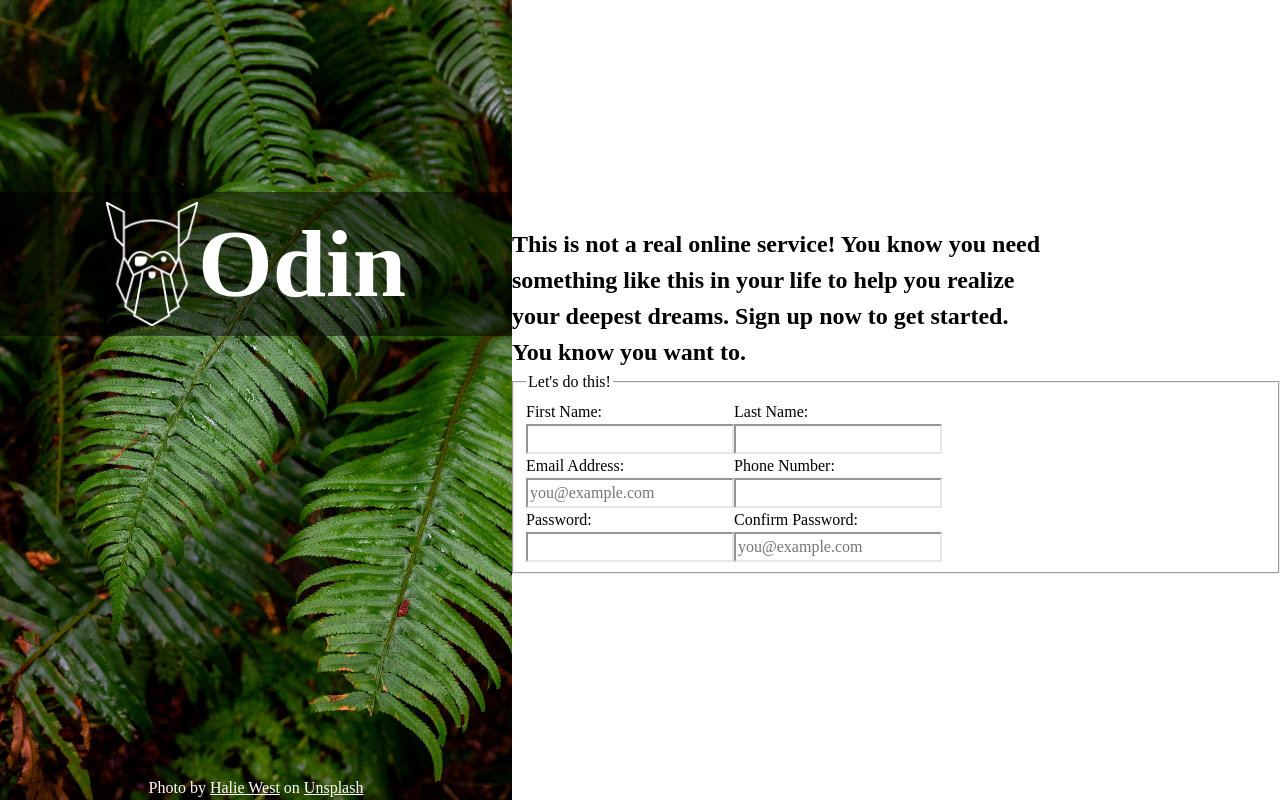
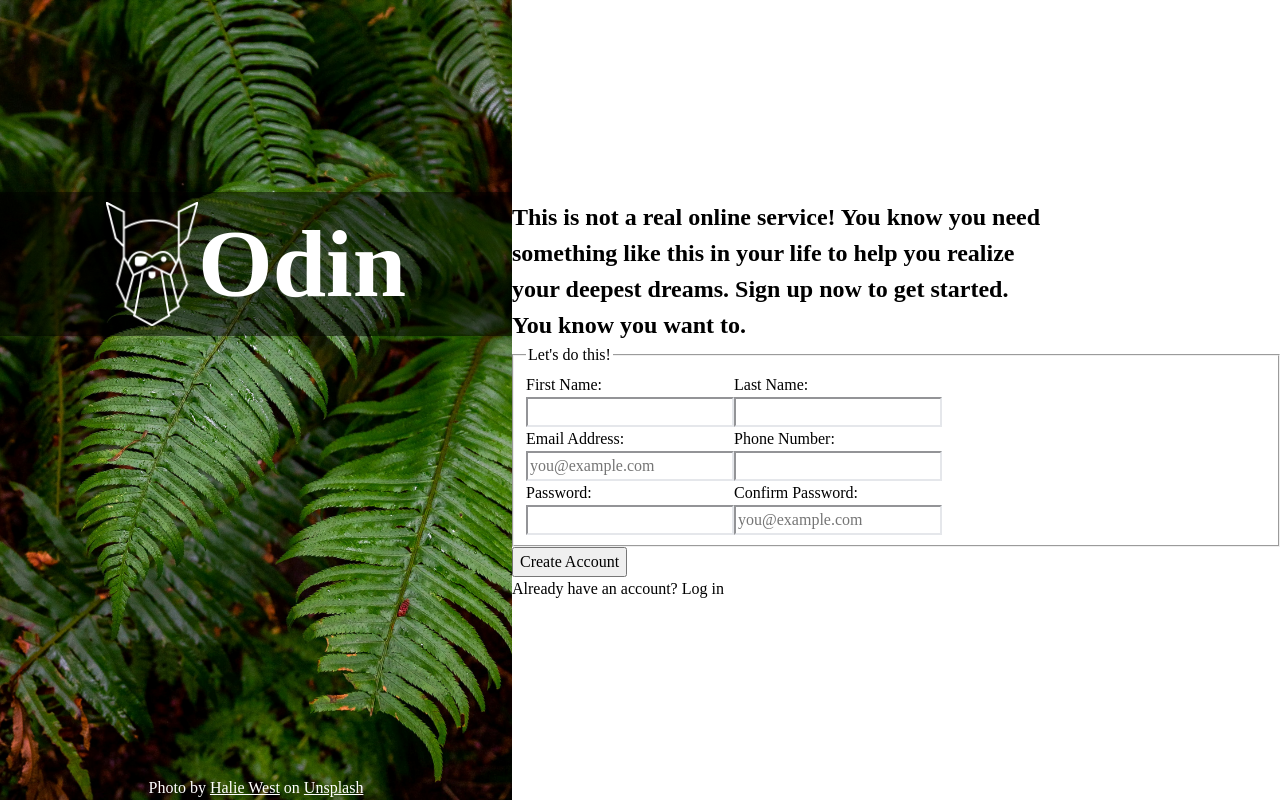
Before and after one commit to fab44-cloud/sign-up-form, a plain HTML site: page index.html in a window 1280 px wide. Drawn offline with Linux system fonts and the light colour scheme.

Commit message:
Set up button for creating the account

```diff
--- a/index.html
+++ b/index.html
@@ -26,13 +26,15 @@
       </footer>
     </div>
     <div class="main-content-container">
-      <h2>
-        This is not a real online service! You know you need something like this
-        in your life to help you realize your deepest dreams. Sign up now to get
-        started.
-      </h2>
-      <h2>You know you want to.</h2>
       <form action="example.com/path" method="post">
+        <div class="main-text-container">
+          <h2>
+            This is not a real online service! You know you need something like
+            this in your life to help you realize your deepest dreams. Sign up
+            now to get started.
+          </h2>
+          <h2>You know you want to.</h2>
+        </div>
         <fieldset>
           <legend>Let's do this!</legend>
           <div class="questions">
@@ -70,6 +72,10 @@
           </div>
         </fieldset>
       </form>
+      <div class="account-container">
+        <button type="submit">Create Account</button>
+        <p>Already have an account? Log in</p>
+      </div>
     </div>
   </body>
 </html>
```
